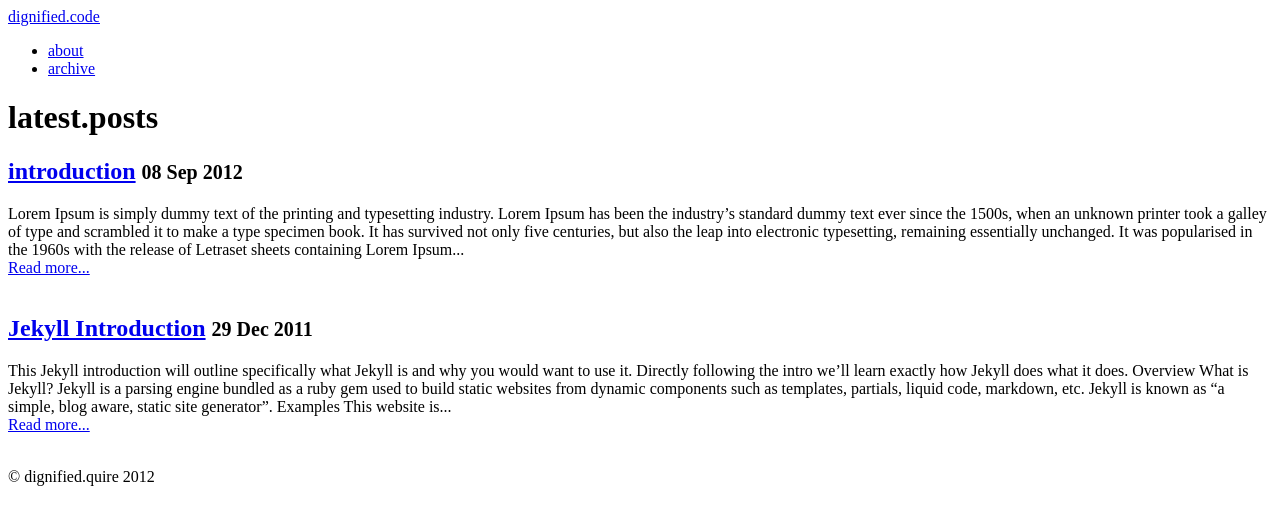
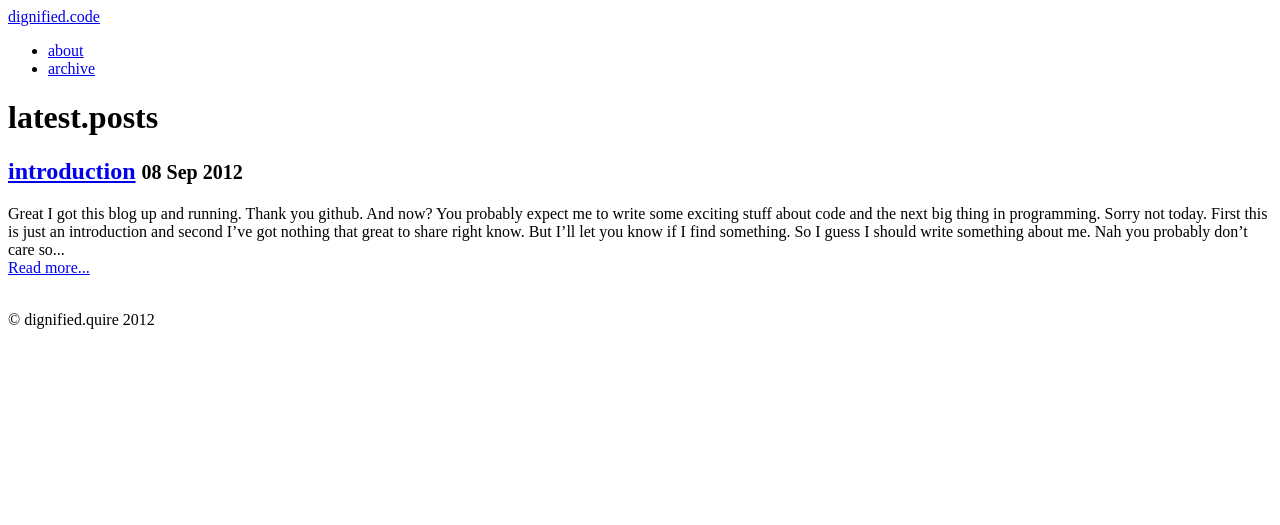
Before and after one commit to dignifiedquire/dignifiedquire.github.com, a Jekyll site: the page built from index.md, in a window 1280 px wide. Shown: the top 525 px of the page. Built offline with Jekyll 4.4.1, drawn with Linux system fonts in a browser that asks for light colours; nearby versions of some CDN libraries; part of the change alters nothing that is shown.

Commit message:
first post introduction

```diff
--- a/_posts/2012-09-08-introduction.md
+++ b/_posts/2012-09-08-introduction.md
@@ -3,8 +3,19 @@ layout: post
 title: "introduction"
 description: ""
 category:
-tags: []
+tags: [stuff]
 ---
 {% include JB/setup %}
 
-Lorem Ipsum is simply dummy text of the printing and typesetting industry. Lorem Ipsum has been the industry's standard dummy text ever since the 1500s, when an unknown printer took a galley of type and scrambled it to make a type specimen book. It has survived not only five centuries, but also the leap into electronic typesetting, remaining essentially unchanged. It was popularised in the 1960s with the release of Letraset sheets containing Lorem Ipsum passages, and more recently with desktop publishing software like Aldus PageMaker including versions of Lorem Ipsum
+Great I got this blog up and running. Thank you [github](http://github.com). And now? You probably expect
+me to write some exciting stuff about code and the next big thing in programming. Sorry not today.
+
+First this is just an *introduction* and second I've got nothing that great to share right know. But I'll let
+you know if I find something. So I guess I should write something about me. Nah you probably don't care so
+I let that slide. Maybe something about this blog. Well there is a [page]({{BASE_PATH}}/about.html) for that so
+I don't need to write about that.
+Yeah now my time is up and I will continue to do something productive -- writing my diploma thesis on
+[the skorokhod embedding problem](http://en.wikipedia.org/wiki/Skorokhod's_embedding_theorem) and
+[double barrier options](http://www.investopedia.com/terms/d/doublebarrieroption.asp#axzz25sw1lQUf).
+
+Have a great day and leave comments if you like -- or not.
--- a/_posts/core-samples/2011-12-29-jekyll-introduction.md
+++ /dev/null
@@ -1,411 +0,0 @@
----
-layout: post
-category : lessons
-tags : [intro, beginner, jekyll, tutorial]
----
-{% include JB/setup %}
-
-This Jekyll introduction will outline specifically  what Jekyll is and why you would want to use it.
-Directly following the intro we'll learn exactly _how_ Jekyll does what it does.
-
-## Overview
-
-### What is Jekyll?
-
-Jekyll is a parsing engine bundled as a ruby gem used to build static websites from
-dynamic components such as templates, partials, liquid code, markdown, etc. Jekyll is known as "a simple, blog aware, static site generator".
-
-### Examples
-
-This website is created with Jekyll. [Other Jekyll websites](https://github.com/mojombo/jekyll/wiki/Sites).
-
-
-
-### What does Jekyll Do?
-
-Jekyll is a ruby gem you install on your local system.
-Once there you can call `jekyll --server` on a directory and provided that directory
-is setup in a way jekyll expects, it will do magic stuff like parse markdown/textile files,
-compute categories, tags, permalinks, and construct your pages from layout templates and partials.
-
-Once parsed, Jekyll stores the result in a self-contained static `_site` folder.
-The intention here is that you can serve all contents in this folder statically from a plain static web-server.
-
-You can think of Jekyll as a normalish dynamic blog but rather than parsing content, templates, and tags
-on each request, Jekyll does this once _beforehand_ and caches the _entire website_ in a folder for serving statically.
-
-### Jekyll is Not Blogging Software
-
-**Jekyll is a parsing engine.**
-
-Jekyll does not come with any content nor does it have any templates or design elements.
-This is a common source of confusion when getting started.
-Jekyll does not come with anything you actually use or see on your website - you have to make it.
-
-### Why Should I Care?
-
-Jekyll is very minimalistic and very efficient.
-The most important thing to realize about Jekyll is that it creates a static representation of your website requiring only a static web-server.
-Traditional dynamic blogs like Wordpress require a database and server-side code.
-Heavily trafficked dynamic blogs must employ a caching layer that ultimately performs the same job Jekyll sets out to do; serve static content.
-
-Therefore if you like to keep things simple and you prefer the command-line over an admin panel UI then give Jekyll a try.
-
-**Developers like Jekyll because we can write content like we write code:**
-
-- Ability to write content in markdown or textile in your favorite text-editor.
-- Ability to write and preview your content via localhost.
-- No internet connection required.
-- Ability to publish via git.
-- Ability to host your blog on a static web-server.
-- Ability to host freely on GitHub Pages.
-- No database required.
-
-# How Jekyll Works
-
-The following is a complete but concise outline of exactly how Jekyll works.
-
-Be aware that core concepts are introduced in rapid succession without code examples.
-This information is not intended to specifically teach you how to do anything, rather it
-is intended to give you the _full picture_ relative to what is going on in Jekyll-world.
-
-Learning these core concepts should help you avoid common frustrations and ultimately
-help you better understand the code examples contained throughout Jekyll-Bootstrap.
-
-
-## Initial Setup
-
-After [installing jekyll](/index.html#start-now) you'll need to format your website directory in a way jekyll expects.
-Jekyll-bootstrap conveniently provides the base directory format.
-
-### The Jekyll Application Base Format
-
-Jekyll expects your website directory to be laid out like so:
-
-    .
-    |-- _config.yml
-    |-- _includes
-    |-- _layouts
-    |   |-- default.html
-    |   |-- post.html
-    |-- _posts
-    |   |-- 20011-10-25-open-source-is-good.markdown
-    |   |-- 20011-04-26-hello-world.markdown
-    |-- _site
-    |-- index.html
-    |-- assets
-        |-- css
-            |-- style.css
-        |-- javascripts
-
-
-- **\_config.yml**
-	Stores configuration data.
-
-- **\_includes**
-	This folder is for partial views.
-
-- **\_layouts**
-	This folder is for the main templates your content will be inserted into.
-	You can have different layouts for different pages or page sections.
-
-- **\_posts**
-	This folder contains your dynamic content/posts.
-	the naming format is required to be `@YEAR-MONTH-DATE-title.MARKUP@`.
-
-- **\_site**
-	This is where the generated site will be placed once Jekyll is done transforming it.
-
-- **assets**
-	This folder is not part of the standard jekyll structure.
-	The assets folder represents _any generic_ folder you happen to create in your root directory.
-	Directories and files not properly formatted for jekyll will be left untouched for you to serve normally.
-
-(read more: <https://github.com/mojombo/jekyll/wiki/Usage>)
-
-
-### Jekyll Configuration
-
-Jekyll supports various configuration options that are fully outlined here:
-<https://github.com/mojombo/jekyll/wiki/Configuration>
-
-
-
-
-## Content in Jekyll
-
-Content in Jekyll is either a post or a page.
-These content "objects" get inserted into one or more templates to build the final output for its respective static-page.
-
-### Posts and Pages
-
-Both posts and pages should be written in markdown, textile, or HTML and may also contain Liquid templating syntax.
-Both posts and pages can have meta-data assigned on a per-page basis such as title, url path, as well as arbitrary custom meta-data.
-
-### Working With Posts
-
-**Creating a Post**
-Posts are created by properly formatting a file and placing it the `_posts` folder.
-
-**Formatting**
-A post must have a valid filename in the form `YEAR-MONTH-DATE-title.MARKUP` and be placed in the `_posts` directory.
-If the data format is invalid Jekyll will not recognize the file as a post. The date and title are automatically parsed from the filename of the post file.
-Additionally, each file must have [YAML Front-Matter](https://github.com/mojombo/jekyll/wiki/YAML-Front-Matter) prepended to its content.
-YAML Front-Matter is a valid YAML syntax specifying meta-data for the given file.
-
-**Order**
-Ordering is an important part of Jekyll but it is hard to specify a custom ordering strategy.
-Only reverse chronological and chronological ordering is supported in Jekyll.
-
-Since the date is hard-coded into the filename format, to change the order, you must change the dates in the filenames.
-
-**Tags**
-Posts can have tags associated with them as part of their meta-data.
-Tags may be placed on posts by providing them in the post's YAML front matter.
-You have access to the post-specific tags in the templates. These tags also get added to the sitewide collection.
-
-**Categories**
-Posts may be categorized by providing one or more categories in the YAML front matter.
-Categories offer more significance over tags in that they can be reflected in the URL path to the given post.
-Note categories in Jekyll work in a specific way.
-If you define more than one category you are defining a category hierarchy "set".
-Example:
-
-    ---
-    title :  Hello World
-    categories : [lessons, beginner]
-    ---
-
-This defines the category hierarchy "lessons/beginner". Note this is _one category_ node in Jekyll.
-You won't find "lessons" and "beginner" as two separate categories unless you define them elsewhere as singular categories.
-
-### Working With Pages
-
-**Creating a Page**
-Pages are created by properly formatting a file and placing it anywhere in the root directory or subdirectories that do _not_ start with an underscore.
-
-**Formatting**
-In order to register as a Jekyll page the file must contain [YAML Front-Matter](https://github.com/mojombo/jekyll/wiki/YAML-Front-Matter).
-Registering a page means 1) that Jekyll will process the page and 2) that the page object will be available in the `site.pages` array for inclusion into your templates.
-
-**Categories and Tags**
-Pages do not compute categories nor tags so defining them will have no effect.
-
-**Sub-Directories**
-If pages are defined in sub-directories, the path to the page will be reflected in the url.
-Example:
-
-    .
-    |-- people
-        |-- bob
-            |-- essay.html
-
-This page will be available at `http://yourdomain.com/people/bob/essay.html`
-
-
-**Recommended Pages**
-
-- **index.html**
-  You will always want to define the root index.html page as this will display on your root URL.
-- **404.html**
-  Create a root 404.html page and GitHub Pages will serve it as your 404 response.
-- **sitemap.html**
-  Generating a sitemap is good practice for SEO.
-- **about.html**
-  A nice about page is easy to do and gives the human perspective to your website.
-
-
-## Templates in Jekyll
-
-Templates are used to contain a page's or post's content.
-All templates have access to a global site object variable: `site` as well as a page object variable: `page`.
-The site variable holds all accessible content and metadata relative to the site.
-The page variable holds accessible data for the given page or post being rendered at that point.
-
-**Create a Template**
-Templates are created by properly formatting a file and placing it in the `_layouts` directory.
-
-**Formatting**
-Templates should be coded in HTML and contain YAML Front Matter.
-All templates can contain Liquid code to work with your site's data.
-
-**Rending Page/Post Content in a Template**
-There is a special variable in all templates named : `content`.
-The `content` variable holds the page/post content including any sub-template content previously defined.
-Render the content variable wherever you want your main content to be injected into your template:
-
-{% capture text %}...
-<body>
-  <div id="sidebar"> ... </div>
-  <div id="main">
-    |.{content}.|
-  </div>
-</body>
-...{% endcapture %}
-{% include JB/liquid_raw %}
-
-### Sub-Templates
-
-Sub-templates are exactly templates with the only difference being they
-define another "root" layout/template within their YAML Front Matter.
-This essentially means a template will render inside of another template.
-
-### Includes
-In Jekyll you can define include files by placing them in the `_includes` folder.
-Includes are NOT templates, rather they are just code snippets that get included into templates.
-In this way, you can treat the code inside includes as if it was native to the parent template.
-
-Any valid template code may be used in includes.
-
-
-## Using Liquid for Templating
-
-Templating is perhaps the most confusing and frustrating part of Jekyll.
-This is mainly due to the fact that Jekyll templates must use the Liquid Templating Language.
-
-### What is Liquid?
-
-[Liquid](https://github.com/Shopify/liquid) is a secure templating language developed by [Shopify](http://shopify.com).
-Liquid is designed for end-users to be able to execute logic within template files
-without imposing any security risk on the hosting server.
-
-Jekyll uses Liquid to generate the post content within the final page layout structure and as the primary interface for working with
-your site and post/page data.
-
-### Why Do We Have to Use Liquid?
-
-GitHub uses Jekyll to power [GitHub Pages](http://pages.github.com/).
-GitHub cannot afford to run arbitrary code on their servers so they lock developers down via Liquid.
-
-### Liquid is Not Programmer-Friendly.
-
-The short story is liquid is not real code and its not intended to execute real code.
-The point being you can't do jackshit in liquid that hasn't been allowed explicitly by the implementation.
-What's more you can only access data-structures that have been explicitly passed to the template.
-
-In Jekyll's case it is not possible to alter what is passed to Liquid without hacking the gem or running custom plugins.
-Both of which cannot be supported by GitHub Pages.
-
-As a programmer - this is very frustrating.
-
-But rather than look a gift horse in the mouth we are going to
-suck it up and view it as an opportunity to work around limitations and adopt client-side solutions when possible.
-
-**Aside**
-My personal stance is to not invest time trying to hack liquid. It's really unnecessary
-_from a programmer's_ perspective. That is to say if you have the ability to run custom plugins (i.e. run arbitrary ruby code)
-you are better off sticking with ruby. Toward that end I've built [Mustache-with-Jekyll](http://github.com/plusjade/mustache-with-jekyll)
-
-
-## Static Assets
-
-Static assets are any file in the root or non-underscored subfolders that are not pages.
-That is they have no valid YAML Front Matter and are thus not treated as Jekyll Pages.
-
-Static assets should be used for images, css, and javascript files.
-
-
-
-
-## How Jekyll Parses Files
-
-Remember Jekyll is a processing engine. There are two main types of parsing in Jekyll.
-
-- **Content parsing.**
-	This is done with textile or markdown.
-- **Template parsing.**
-  This is done with the liquid templating language.
-
-And thus there are two main types of file formats needed for this parsing.
-
-- **Post and Page files.**
-  All content in Jekyll is either a post or a page so valid posts and pages are parsed with markdown or textile.
-- **Template files.**
-	These files go in `_layouts` folder and contain your blogs **templates**. They should be made in HTML with the help of Liquid syntax.
-	Since include files are simply injected into templates they are essentially parsed as if they were native to the template.
-
-**Arbitrary files and folders.**
-Files that _are not_ valid pages are treated as static content and pass through
-Jekyll untouched and reside on your blog in the exact structure and format they originally existed in.
-
-### Formatting Files for Parsing.
-
-We've outlined the need for valid formatting using **YAML Front Matter**.
-Templates, posts, and pages all need to provide valid YAML Front Matter even if the Matter is empty.
-This is the only way Jekyll knows you want the file processed.
-
-YAML Front Matter must be prepended to the top of template/post/page files:
-
-    ---
-    layout: post
-    category : pages
-    tags : [how-to, jekyll]
-    ---
-
-    ... contents ...
-
-Three hyphens on a new line start the Front-Matter block and three hyphens on a new line end the block.
-The data inside the block must be valid YAML.
-
-Configuration parameters for YAML Front-Matter is outlined here:
-[A comprehensive explanation of YAML Front Matter](https://github.com/mojombo/jekyll/wiki/YAML-Front-Matter)
-
-#### Defining Layouts for Posts and Templates Parsing.
-
-The `layout` parameter in the YAML Front Matter defines the template file for which the given post or template should be injected into.
-If a template file specifies its own layout, it is effectively being used as a `sub-template.`
-That is to say loading a post file into a template file that refers to another template file with work in the way you'd expect; as a nested sub-template.
-
-
-
-
-
-## How Jekyll Generates the Final Static Files.
-
-Ultimately, Jekyll's job is to generate a static representation of your website.
-The following is an outline of how that's done:
-
-1. **Jekyll collects data.**
-  Jekyll scans the posts directory and collects all posts files as post objects. It then scans the layout assets and collects those and finally scans other directories in search of pages.
-
-2. **Jekyll computes data.**
-  Jekyll takes these objects, computes metadata (permalinks, tags, categories, titles, dates) from them and constructs one
-  big `site` object that holds all the posts, pages, layouts, and respective metadata.
-  At this stage your site is one big computed ruby object.
-
-3. **Jekyll liquifies posts and templates.**
-  Next jekyll loops through each post file and converts (through markdown or textile) and **liquifies** the post inside of its respective layout(s).
-  Once the post is parsed and liquified inside the the proper layout structure, the layout itself is "liquified".
-	**Liquification** is defined as follows: Jekyll initiates a Liquid template, and passes a simpler hash representation of the ruby site object as well as a simpler
-  hash representation of the ruby post object. These simplified data structures are what you have access to in the templates.
-
-3. **Jekyll generates output.**
-	Finally the liquid templates are "rendered", thereby processing any liquid syntax provided in the templates
-	and saving the final, static representation of the file.
-
-**Notes.**
-Because Jekyll computes the entire site in one fell swoop, each template is given access to
-a global `site` hash that contains useful data. It is this data that you'll iterate through and format
-using the Liquid tags and filters in order to render it onto a given page.
-
-Remember, in Jekyll you are an end-user. Your API has only two components:
-
-1. The manner in which you setup your directory.
-2. The liquid syntax and variables passed into the liquid templates.
-
-All the data objects available to you in the templates via Liquid are outlined in the **API Section** of Jekyll-Bootstrap.
-You can also read the original documentation here: <https://github.com/mojombo/jekyll/wiki/Template-Data>
-
-## Conclusion
-
-I hope this paints a clearer picture of what Jekyll is doing and why it works the way it does.
-As noted, our main programming constraint is the fact that our API is limited to what is accessible via Liquid and Liquid only.
-
-Jekyll-bootstrap is intended to provide helper methods and strategies aimed at making it more intuitive and easier to work with Jekyll =)
-
-**Thank you** for reading this far.
-
-## Next Steps
-
-Please take a look at [{{ site.categories.api.first.title }}]({{ BASE_PATH }}{{ site.categories.api.first.url }})
-or jump right into [Usage]({{ BASE_PATH }}{{ site.categories.usage.first.url }}) if you'd like.
```
